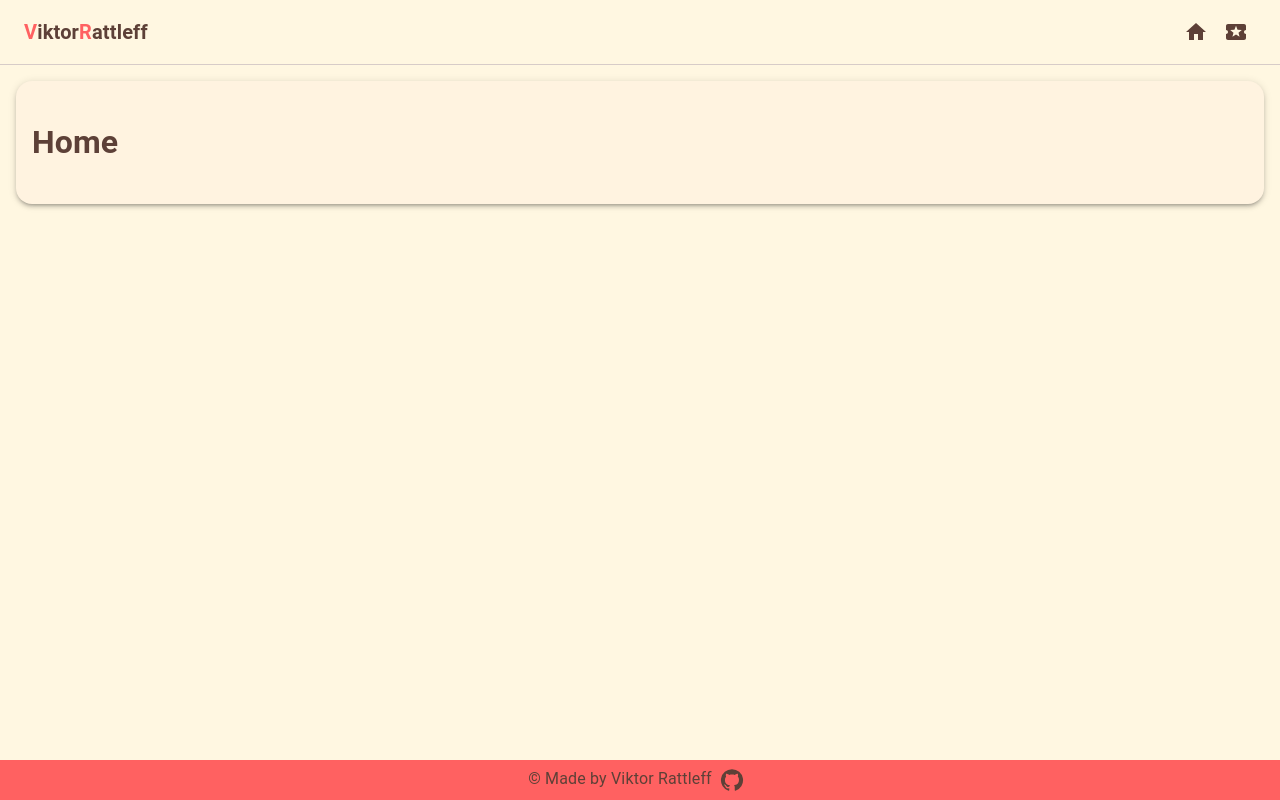
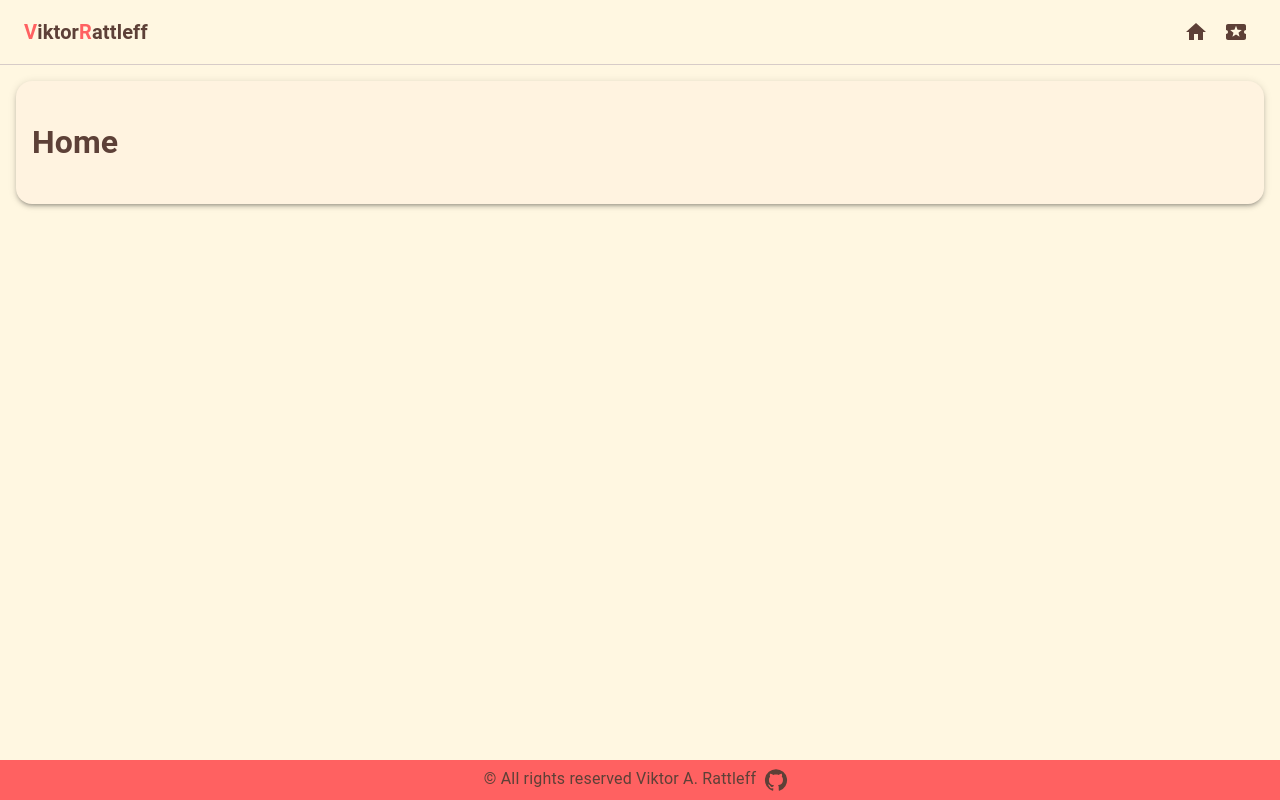
Before and after one commit to VARattleff/exam-frontend, a React (Vite) app: page / in a window 1280 px wide. Built offline with nearby package versions, Linux system fonts and the light colour scheme.

Commit message:
minor change

```diff
--- a/src/container/Home.tsx
+++ b/src/container/Home.tsx
@@ -40,7 +40,7 @@ function Home() {
                         align="center"
                         style={{ fontSize: "1rem" }}
                     >
-                        &#169; Made by Viktor Rattleff
+                        &#169; All rights reserved Viktor A. Rattleff
                         <Tooltip title="Github">
                             <IconButton
                                 component={Link}
```
